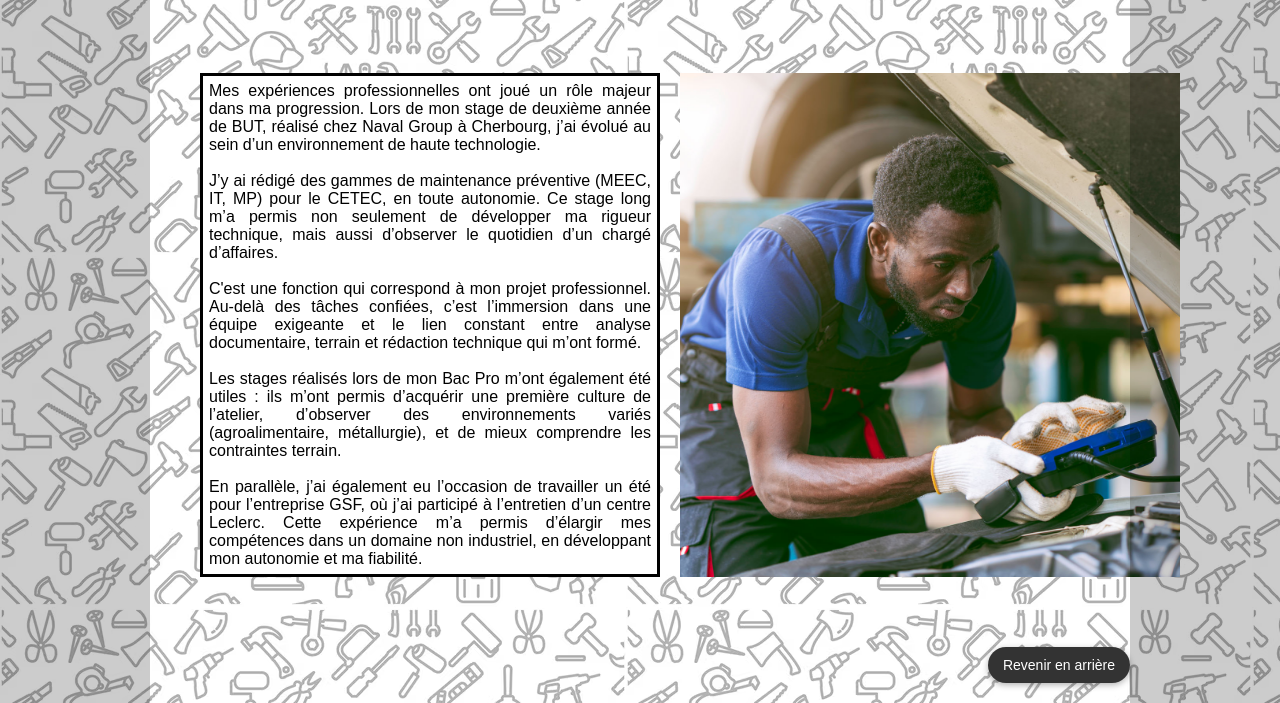
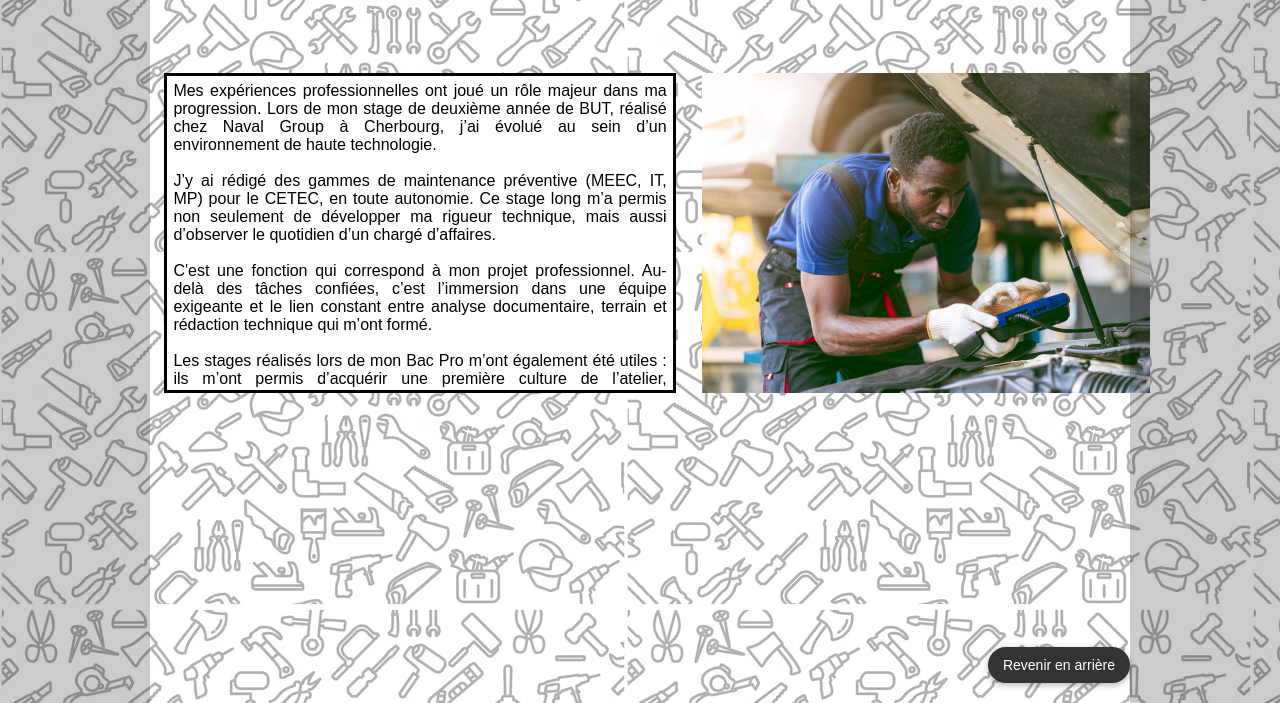
Before and after one commit to adamkerloch/portfolio, a plain HTML site: page boutons/pp.html in a window 1280 px wide. Shown: the part 97-800 px from the top of the page. Drawn offline with Linux system fonts and the light colour scheme.

Commit message:
Update pp.html

```diff
--- a/boutons/pp.html
+++ b/boutons/pp.html
@@ -70,16 +70,20 @@
 
         <br><br><br>
     <main>
-<div style="display: flex; align-items: stretch; gap: 20px; margin-left: 100px;">
-  <p id="texte" style="border: 3px solid black; width: 600px; text-align: justify; background-color: white; padding: 6px; box-sizing: border-box; margin: 0;">
 
- Mes expériences professionnelles ont joué un rôle majeur dans ma progression. Lors de mon stage de deuxième année de BUT, réalisé chez Naval Group à Cherbourg, j’ai évolué au sein d’un environnement de haute technologie. <br><br>J’y ai rédigé des gammes de maintenance préventive (MEEC, IT, MP) pour le CETEC, en toute autonomie. Ce stage long m’a permis non seulement de développer ma rigueur technique, mais aussi d’observer le quotidien d’un chargé d’affaires.<br><br> C'est une fonction qui correspond à mon projet professionnel.
+
+
+<div style="display: flex; align-items: stretch; gap: 2vw; margin-left: 5vw; height: 40vh;">
+  <p id="texte" style="border: 0.3vw solid black; width: 40vw; text-align: justify; background-color: white; padding: 0.5vw; box-sizing: border-box; margin: 0; font-size: clamp(12px, 1.5vw, 16px); overflow: auto;">
+    Mes expériences professionnelles ont joué un rôle majeur dans ma progression. Lors de mon stage de deuxième année de BUT, réalisé chez Naval Group à Cherbourg, j’ai évolué au sein d’un environnement de haute technologie. <br><br>J’y ai rédigé des gammes de maintenance préventive (MEEC, IT, MP) pour le CETEC, en toute autonomie. Ce stage long m’a permis non seulement de développer ma rigueur technique, mais aussi d’observer le quotidien d’un chargé d’affaires.<br><br> C'est une fonction qui correspond à mon projet professionnel.
 Au-delà des tâches confiées, c’est l’immersion dans une équipe exigeante et le lien constant entre analyse documentaire, terrain et rédaction technique qui m’ont formé.<br><br>
 Les stages réalisés lors de mon Bac Pro m’ont également été utiles : ils m’ont permis d’acquérir une première culture de l’atelier, d’observer des environnements variés (agroalimentaire, métallurgie), et de mieux comprendre les contraintes terrain.<br><br>
 En parallèle, j’ai également eu l’occasion de travailler un été pour l’entreprise GSF, où j’ai participé à l’entretien d’un centre Leclerc. Cette expérience m’a permis d’élargir mes compétences dans un domaine non industriel, en développant mon autonomie et ma fiabilité.
 
-</p>
-  <img src="../images/ppi1.jpg" alt="Illustration" style="width: 500px; object-fit: cover; height: auto;">
+
+  </p>
+  <img src="../images/ppi1.jpg" alt="Illustration" style="width: 35vw; object-fit: cover; height: 100%;">
+
 </div>
 </main>
 
```
